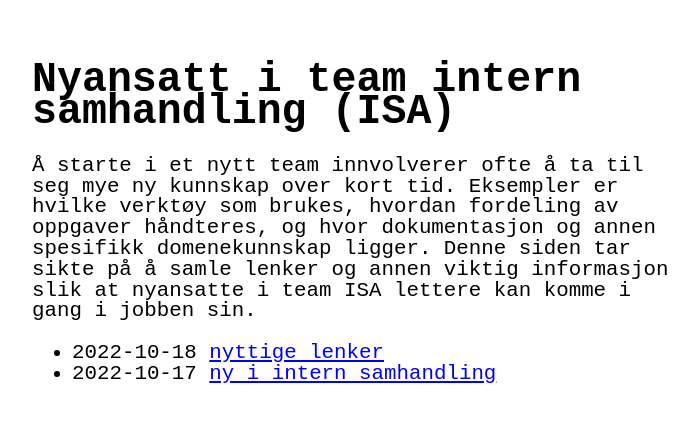
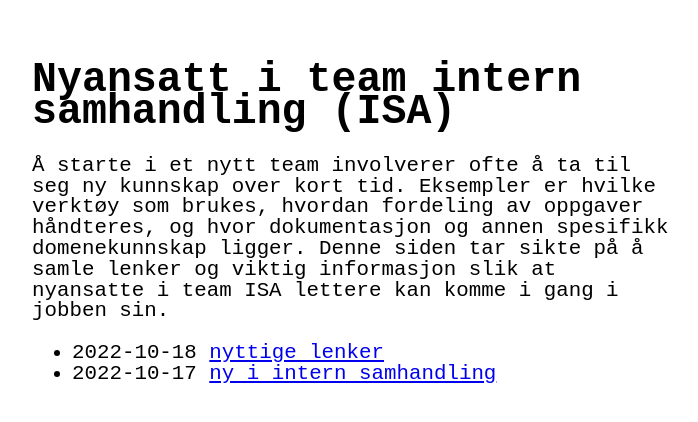
Before and after one commit to stianoverby/stianoverby.github.io, a Jekyll site: the page built from index.markdown, in a window 1280 px wide. Shown: the top 422 px of the page, without its empty margins (288-986 px from the left). Built offline with Jekyll 4.4.1, drawn with Linux system fonts in a browser that asks for light colours.

Commit message:
spell checked main page

```diff
--- a/_config.yml
+++ b/_config.yml
@@ -21,10 +21,10 @@
 title: Nyansatt i team intern samhandling (ISA)
 # email: your-email@example.com
 description: >- # this means to ignore newlines until "baseurl:"
-  Å starte i et nytt team innvolverer ofte å ta til seg mye ny kunnskap over kort tid. Eksempler er
-  hvilke verktøy som brukes, hvordan fordeling av oppgaver håndteres, og hvor dokumentasjon og annen
-  spesifikk domenekunnskap ligger. Denne siden tar sikte på å samle lenker og annen viktig informasjon slik at
-  nyansatte i team ISA lettere kan komme i gang i jobben sin.
+  Å starte i et nytt team involverer ofte å ta til seg ny kunnskap over kort tid.
+  Eksempler er hvilke verktøy som brukes, hvordan fordeling av oppgaver håndteres,
+  og hvor dokumentasjon og annen spesifikk domenekunnskap ligger. Denne siden tar sikte
+  på å samle lenker og viktig informasjon slik at nyansatte i team ISA lettere kan komme i gang i jobben sin.
 baseurl: "" # the subpath of your site, e.g. /blog
 url: "https://stianoverby.github.io/" # the base hostname & protocol for your site, e.g. http://example.com
 # twitter_username: jekyllrb
```
